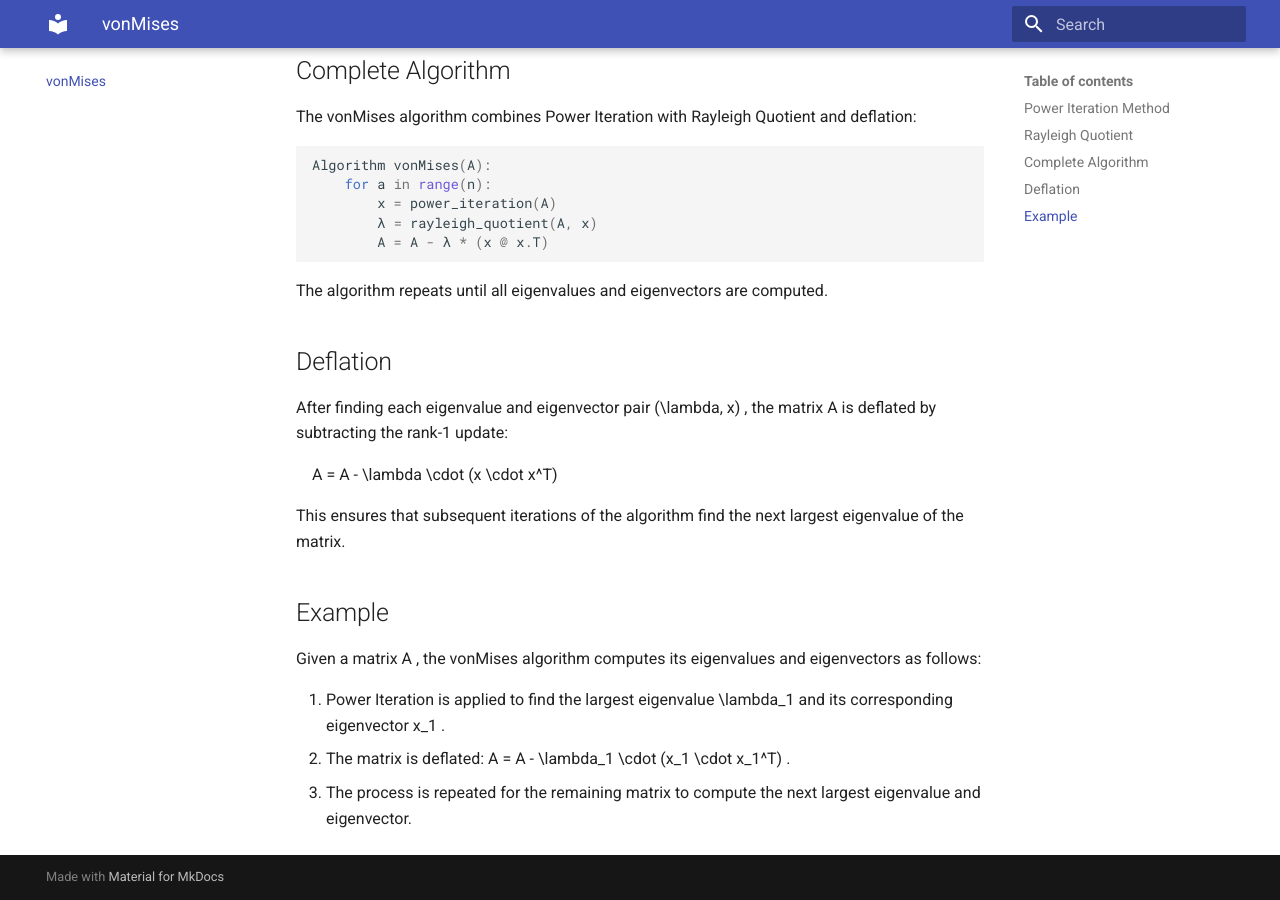
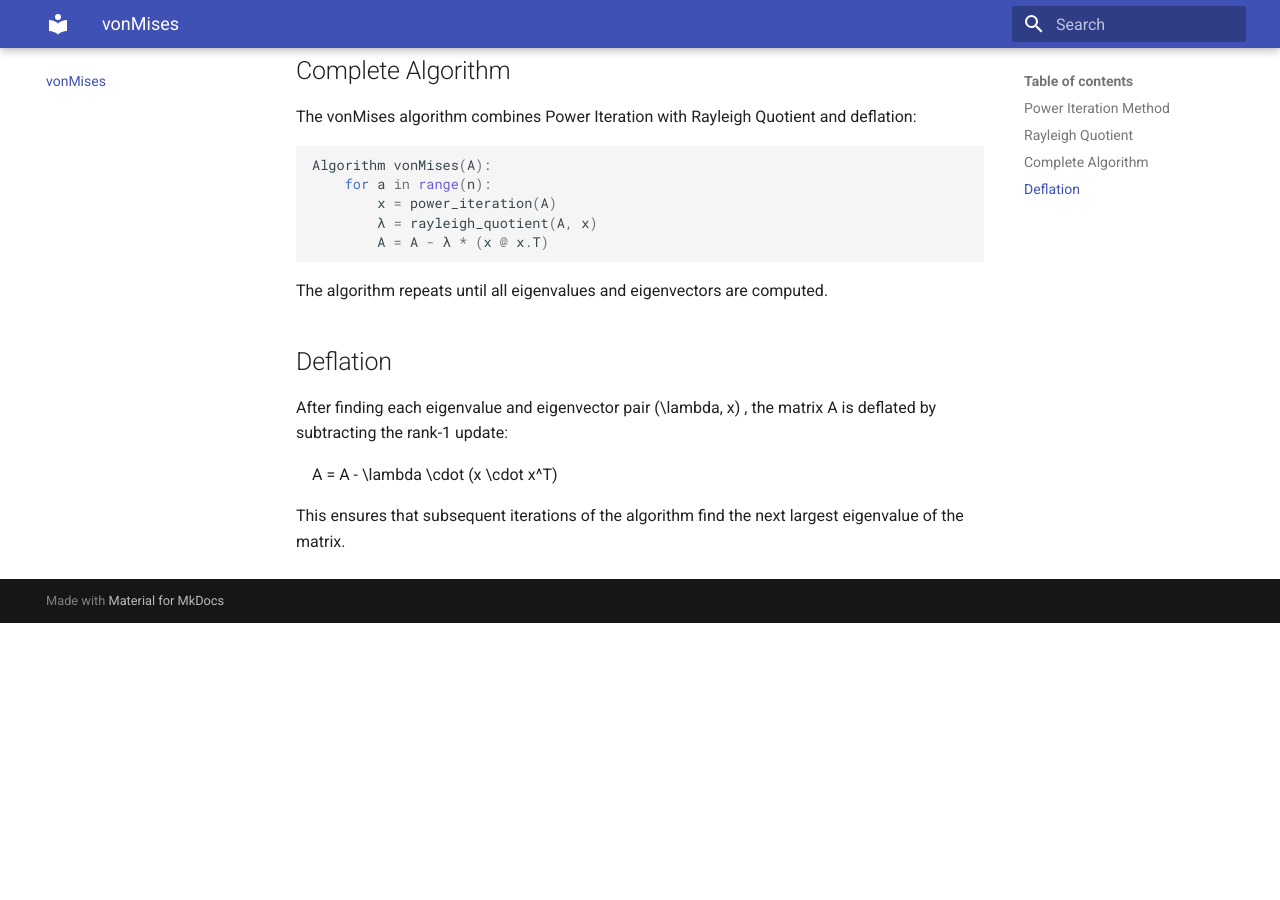
Before and after one commit to saudzahirr/vonMises, an MkDocs documentation site: the page built from docs/docs/index.md, in a window 1280 px wide and 900 px high, scrolled down 825 px. Built offline with MkDocs 1.6.1 and Material for MkDocs 9.7.7, drawn with Linux system fonts in a browser that asks for light colours; after the commit the page ends 1448 px from its top, so only the background shows below that.

Commit message:
Update docs

```diff
--- a/docs/docs/index.md
+++ b/docs/docs/index.md
@@ -52,11 +52,3 @@ A = A - \lambda \cdot (x \cdot x^T)
 \]
 
 This ensures that subsequent iterations of the algorithm find the next largest eigenvalue of the matrix.
-
-## Example
-
-Given a matrix \( A \), the vonMises algorithm computes its eigenvalues and eigenvectors as follows:
-
-1. Power Iteration is applied to find the largest eigenvalue \( \lambda_1 \) and its corresponding eigenvector \( x_1 \).
-2. The matrix is deflated: \( A = A - \lambda_1 \cdot (x_1 \cdot x_1^T) \).
-3. The process is repeated for the remaining matrix to compute the next largest eigenvalue and eigenvector.
```
Also changed, not shown: 1 other file.
